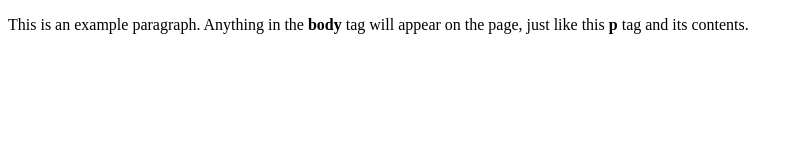
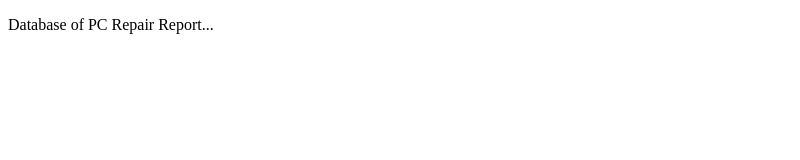
Before and after one commit to yeh0101/try, a plain HTML site: page index.html in a window 1280 px wide. Shown: the whole page, without its empty margins (0-800 px from the left). Drawn offline with Linux system fonts and the light colour scheme.

Commit message:
Update index.html

```diff
--- a/index.html
+++ b/index.html
@@ -1,9 +1,9 @@
 <!doctype html>
 <html>
   <head>
-    <title>This is the title of the webpage!</title>
+    <title>PC Repair Records</title>
   </head>
   <body>
-    <p>This is an example paragraph. Anything in the <strong>body</strong> tag will appear on the page, just like this <strong>p</strong> tag and its contents.</p>
+    <p>Database of PC Repair Report...</p>
   </body>
 </html>
```
